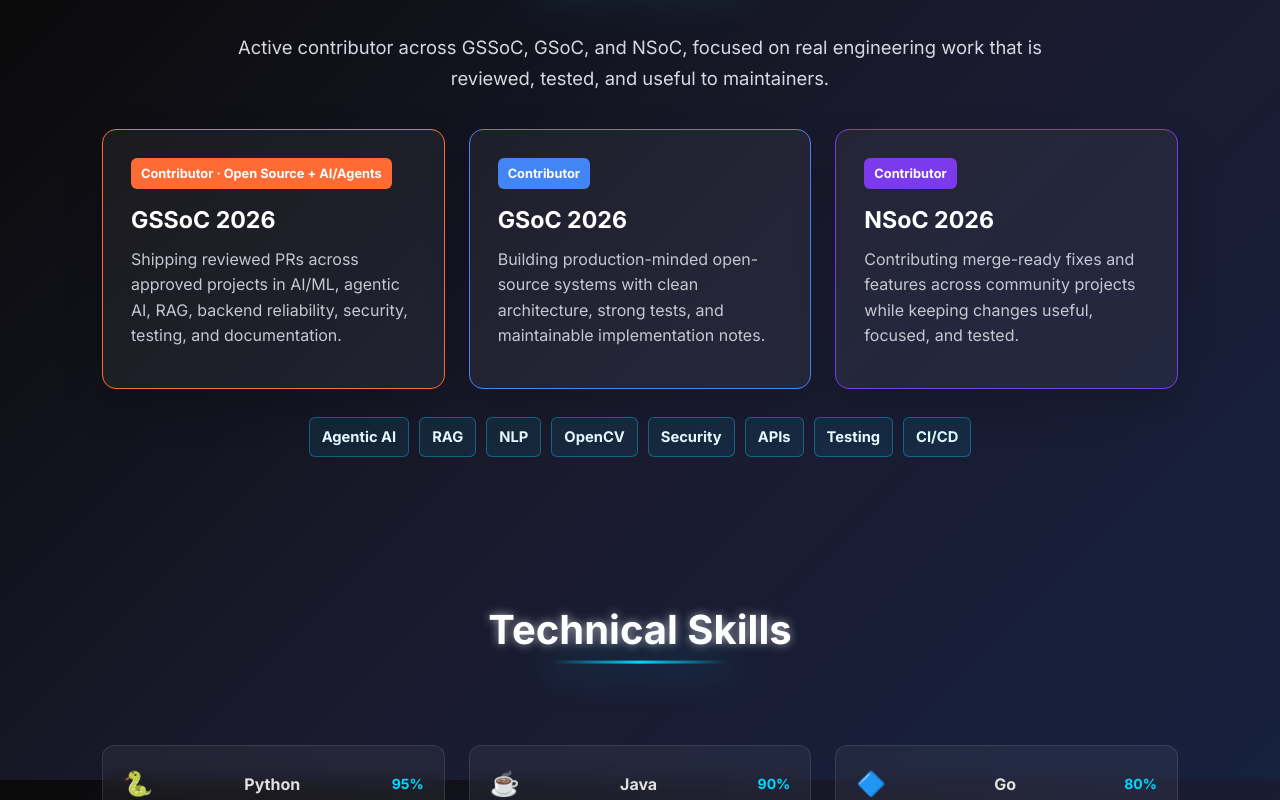
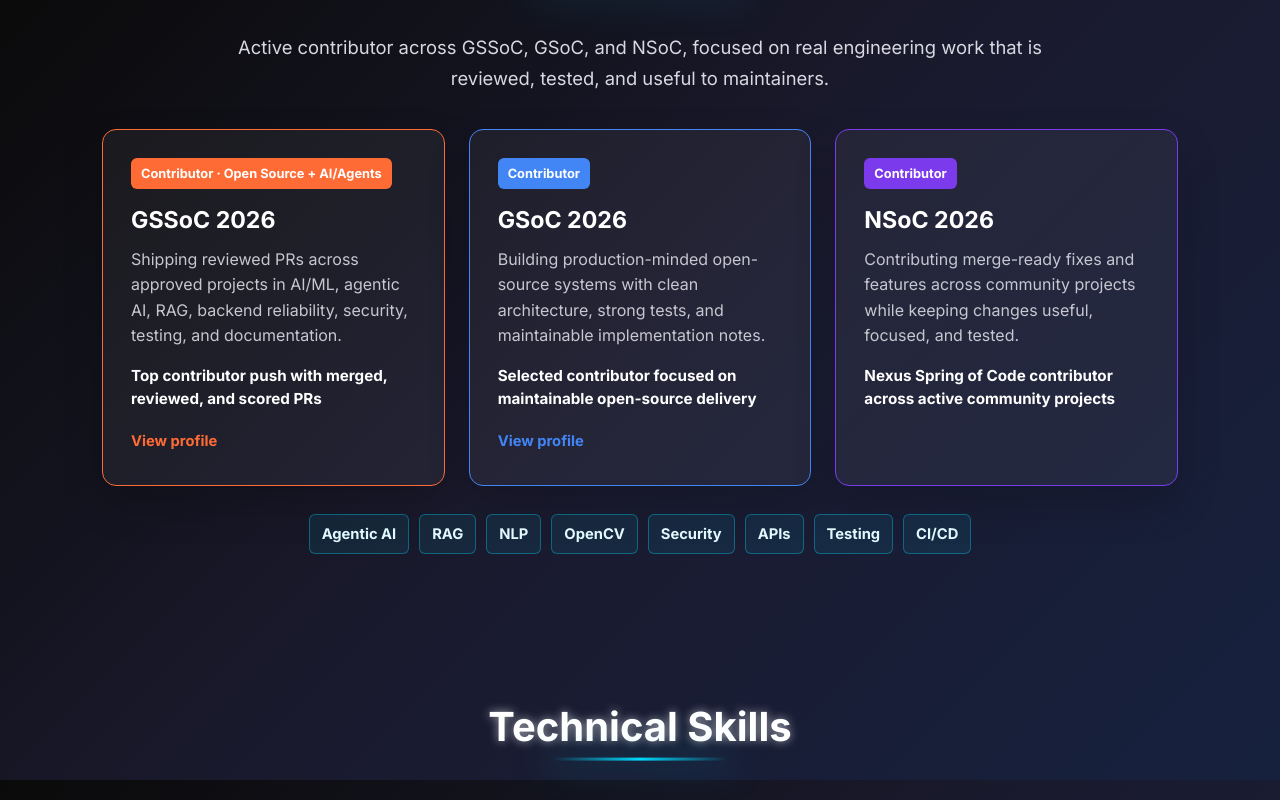
Before and after one commit to saurabhhhcodes/saurabhhhcodes, a React (Create React App) app in the folder portfolio-website/: page / in a window 1280 px wide. Shown: the part 1620-2420 px from the top of the page. Built offline with nearby package versions, Linux system fonts and the light colour scheme.

Commit message:
feat: highlight 2026 open source programs

```diff
--- a/portfolio-website/src/components/AchievementBadges.tsx
+++ b/portfolio-website/src/components/AchievementBadges.tsx
@@ -32,19 +32,19 @@ const achievements: Achievement[] = [
     {
         title: 'GSSoC 2026',
         icon: '🌐',
-        description: 'Top Contributor Momentum',
+        description: 'Open Source + AI/Agents Track',
         color: '#FF6B35',
     },
     {
         title: 'GSoC 2026',
         icon: '🚀',
-        description: 'Contributor',
+        description: 'Selected Contributor',
         color: '#00D9FF',
     },
     {
         title: 'NSoC 2026',
         icon: '⚡',
-        description: 'Contributor',
+        description: 'Merge-Ready Contributor',
         color: '#7C3AED',
     },
 ];
--- a/portfolio-website/src/components/OpenSourcePrograms.css
+++ b/portfolio-website/src/components/OpenSourcePrograms.css
@@ -38,7 +38,29 @@
 .opensource-card p {
     color: #c7c7d1;
     line-height: 1.6;
-    margin: 0;
+    margin: 0 0 16px;
+}
+
+.opensource-metric {
+    display: block;
+    color: #ffffff;
+    font-size: 0.95rem;
+    line-height: 1.5;
+    margin-bottom: 14px;
+}
+
+.opensource-link {
+    display: inline-flex;
+    align-items: center;
+    min-height: 32px;
+    padding: 0;
+    font-size: 0.92rem;
+    font-weight: 700;
+    text-decoration: none;
+}
+
+.opensource-link:hover {
+    text-decoration: underline;
 }
 
 .opensource-tag {
--- a/portfolio-website/src/components/OpenSourcePrograms.tsx
+++ b/portfolio-website/src/components/OpenSourcePrograms.tsx
@@ -6,6 +6,8 @@ interface Program {
     name: string;
     role: string;
     detail: string;
+    metric: string;
+    link?: string;
     accent: string;
 }
 
@@ -14,18 +16,23 @@ const programs: Program[] = [
         name: 'GSSoC 2026',
         role: 'Contributor · Open Source + AI/Agents',
         detail: 'Shipping reviewed PRs across approved projects in AI/ML, agentic AI, RAG, backend reliability, security, testing, and documentation.',
+        metric: 'Top contributor push with merged, reviewed, and scored PRs',
+        link: 'https://gssoc.girlscript.org/profile/6a73d848-056f-4043-a79b-83dfc87113ac',
         accent: '#FF6B35',
     },
     {
         name: 'GSoC 2026',
         role: 'Contributor',
         detail: 'Building production-minded open-source systems with clean architecture, strong tests, and maintainable implementation notes.',
+        metric: 'Selected contributor focused on maintainable open-source delivery',
+        link: 'https://summerofcode.withgoogle.com/',
         accent: '#4285F4',
     },
     {
         name: 'NSoC 2026',
         role: 'Contributor',
         detail: 'Contributing merge-ready fixes and features across community projects while keeping changes useful, focused, and tested.',
+        metric: 'Nexus Spring of Code contributor across active community projects',
         accent: '#7C3AED',
     },
 ];
@@ -52,6 +59,18 @@ const OpenSourcePrograms: React.FC = () => (
                         </span>
                         <h3>{program.name}</h3>
                         <p>{program.detail}</p>
+                        <strong className="opensource-metric">{program.metric}</strong>
+                        {program.link && (
+                            <a
+                                className="opensource-link"
+                                href={program.link}
+                                target="_blank"
+                                rel="noreferrer"
+                                style={{ color: program.accent }}
+                            >
+                                View profile
+                            </a>
+                        )}
                     </article>
                 ))}
             </div>
```
Also changed, not shown: 1 other file (tests, documents, lock files or other folders).
